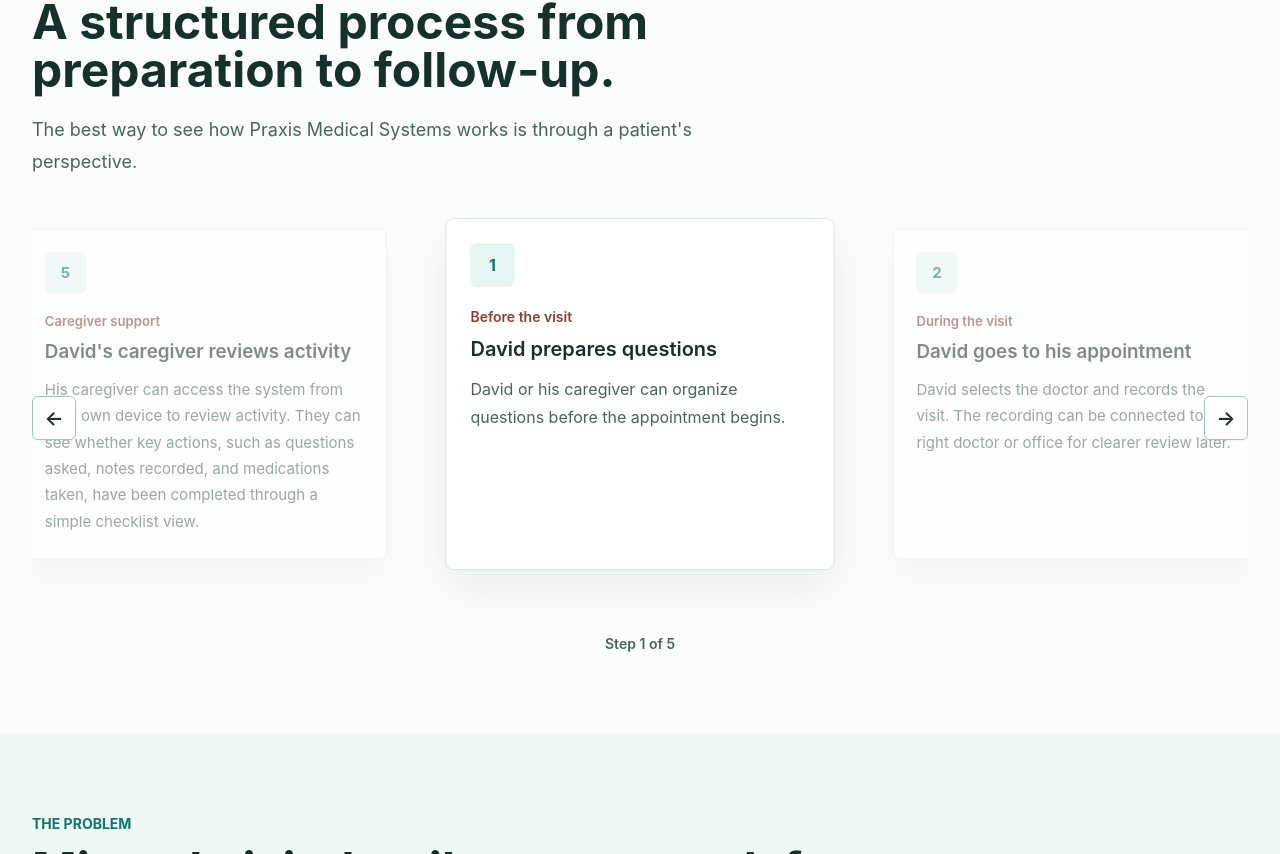
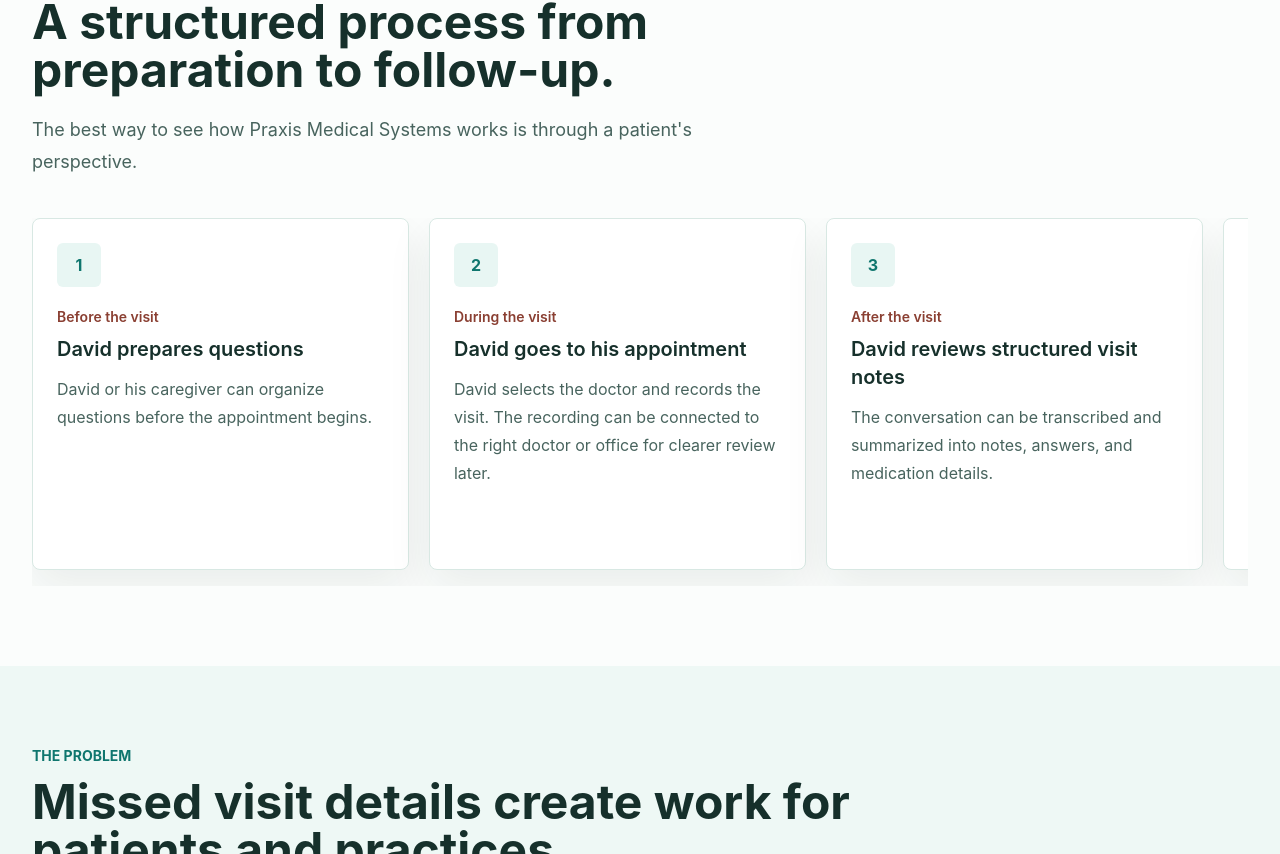
Before and after one commit to empursley/Medicine, a React (Vite) app: page / in a window 1280 px wide. Shown: the part 808-1662 px from the top of the page. Built offline with nearby package versions, Linux system fonts and the light colour scheme.

Commit message:
changed arrow clicks to scroll instead

```diff
--- a/src/App.jsx
+++ b/src/App.jsx
@@ -1,6 +1,6 @@
 'use client';
 
-import React, { useEffect, useRef, useState } from 'react';
+import React, { useEffect, useRef } from 'react';
 import Typed from 'typed.js';
 
 const navItems = [
@@ -260,12 +260,6 @@
 }
 
 function HowItWorks() {
-  const [activeStep, setActiveStep] = useState(0);
-
-  const showStep = (direction) => {
-    setActiveStep((currentStep) => (currentStep + direction + steps.length) % steps.length);
-  };
-
   return (
     <Section
       id="how-it-works"
@@ -273,58 +267,23 @@
       title="A structured process from preparation to follow-up."
       intro="The best way to see how Praxis Medical Systems works is through a patient's perspective."
     >
-      <div className="relative">
-        <div className="relative min-h-[30rem] overflow-hidden md:min-h-[25rem]">
-          {steps.map((step, index) => (
-            <StepCard key={step.title} step={step} index={index} activeStep={activeStep} />
-          ))}
-        </div>
-
-        <button
-          type="button"
-          onClick={() => showStep(-1)}
-          className="absolute left-0 top-1/2 z-10 grid h-11 w-11 -translate-y-1/2 place-items-center rounded-md border border-[#9bc8bd] bg-white text-xl font-semibold text-[#16302b] shadow-sm transition hover:bg-[#eef8f5] focus:outline-none focus:ring-2 focus:ring-[#0f766e] focus:ring-offset-2"
-          aria-label="Show previous step"
-        >
-          <span aria-hidden="true">←</span>
-        </button>
-        <button
-          type="button"
-          onClick={() => showStep(1)}
-          className="absolute right-0 top-1/2 z-10 grid h-11 w-11 -translate-y-1/2 place-items-center rounded-md border border-[#9bc8bd] bg-white text-xl font-semibold text-[#16302b] shadow-sm transition hover:bg-[#eef8f5] focus:outline-none focus:ring-2 focus:ring-[#0f766e] focus:ring-offset-2"
-          aria-label="Show next step"
-        >
-          <span aria-hidden="true">→</span>
-        </button>
-      </div>
-
-      <div className="mt-4 flex justify-center">
-        <p className="min-w-24 text-center text-sm font-semibold text-[#48645e]" aria-live="polite">
-          Step {activeStep + 1} of {steps.length}
-        </p>
+      <div
+        className="-mx-5 flex snap-x snap-mandatory gap-5 overflow-x-auto px-5 pb-4 [-webkit-overflow-scrolling:touch] md:mx-0 md:px-0"
+        role="list"
+        aria-label="How Praxis Medical Systems works from David's perspective"
+        tabIndex={0}
+      >
+        {steps.map((step, index) => (
+          <StepCard key={step.title} step={step} index={index} />
+        ))}
       </div>
     </Section>
   );
 }
 
-function StepCard({ step, index, activeStep }) {
-  const position = getCarouselPosition(index, activeStep, steps.length);
-  const isVisible = Math.abs(position) <= 1;
-  const isActive = position === 0;
-
+function StepCard({ step, index }) {
   return (
-    <article
-      className="absolute left-1/2 top-0 min-h-[27rem] w-[82%] rounded-lg border border-[#d8e8e3] bg-white p-6 shadow-soft transition-all duration-300 ease-out translate-x-[calc(-50%+var(--x-mobile))] scale-[var(--card-scale)] md:min-h-[22rem] md:w-[32%] md:translate-x-[calc(-50%+var(--x-desktop))]"
-      style={{
-        '--x-mobile': `${position * 85}%`,
-        '--x-desktop': `${position * 112}%`,
-        '--card-scale': isActive ? '1' : '0.94',
-        opacity: isVisible ? (isActive ? 1 : 0.55) : 0,
-        pointerEvents: isVisible ? 'auto' : 'none',
-        zIndex: isActive ? 2 : 1,
-      }}
-      aria-hidden={!isVisible}
-    >
+    <article className="min-h-[27rem] w-[82%] flex-none snap-center rounded-lg border border-[#d8e8e3] bg-white p-6 shadow-soft md:min-h-[22rem] md:w-[31%]" role="listitem">
       <div className="mb-5 flex h-11 w-11 items-center justify-center rounded-md bg-[#e8f6f3] text-base font-bold text-[#0f766e]">
         {index + 1}
       </div>
@@ -333,16 +292,6 @@
       <p className="mt-3 leading-7 text-[#48645e]">{step.body}</p>
     </article>
   );
-}
-
-function getCarouselPosition(index, activeIndex, totalItems) {
-  let position = (index - activeIndex + totalItems) % totalItems;
-
-  if (position > totalItems / 2) {
-    position -= totalItems;
-  }
-
-  return position;
 }
 
 function PainPoints() {
```
Also changed, not shown: 3 other files (tests, documents, lock files or other folders).
